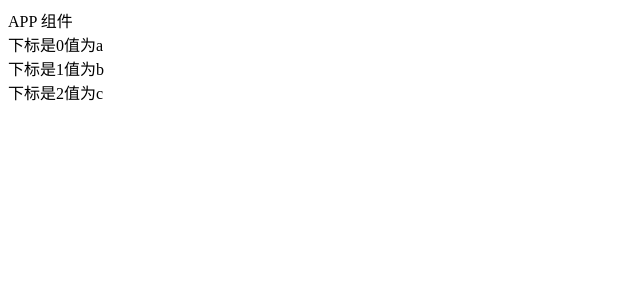
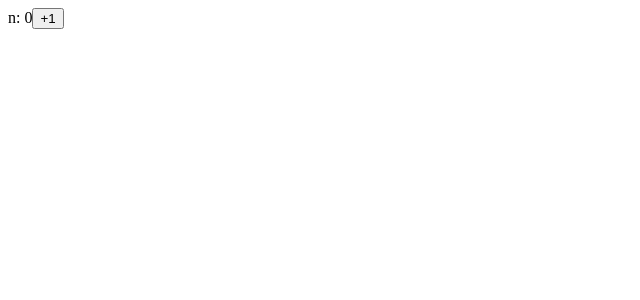
Before and after one commit to kywj/hook-demo, a React (Create React App) app: page / in a window 1280 px wide. Shown: the top 300 px of the page, without its empty margins (0-640 px from the left). Built offline with nearby package versions, Linux system fonts and the light colour scheme.

Commit message:
自定义 hooks

```diff
--- a/src/App.js
+++ b/src/App.js
@@ -1,18 +1,29 @@
-import React from 'react'
+import React, {useState, useEffect} from 'react'
+
 const App = () => {
+  const [n, setN] = useState(0)
+  const onClick = () => {
+    setN(n+1)
+  }
+
+  const useX = (n) => {
+    const [nUpdateCount, setNUpdateCount] = useState(0)
+    useEffect(() => {
+      setNUpdateCount(x => x +1)
+    }, [n])
+    return {
+      nUpdateCount
+    }
+  }
+  const {nUpdateCount} =  useX(n)
+  useEffect(() => {
+    if(nUpdateCount > 1){
+      console.log('变了')
+    }
+  }, [nUpdateCount])
   return (
-    <div>APP 组件
-      <Component numbers={['a', 'b', 'c']} />
-    </div>
-  )
-}
-
-const Component = (props) => {
-  return (
-    <div>
-      {props.numbers.map((i, index) => {
-        return <div key={index}>下标是{index}值为{i}</div>
-      })}
+    <div>n: {n}
+       <button onClick={onClick}>+1</button>
     </div>
   )
 }
```
